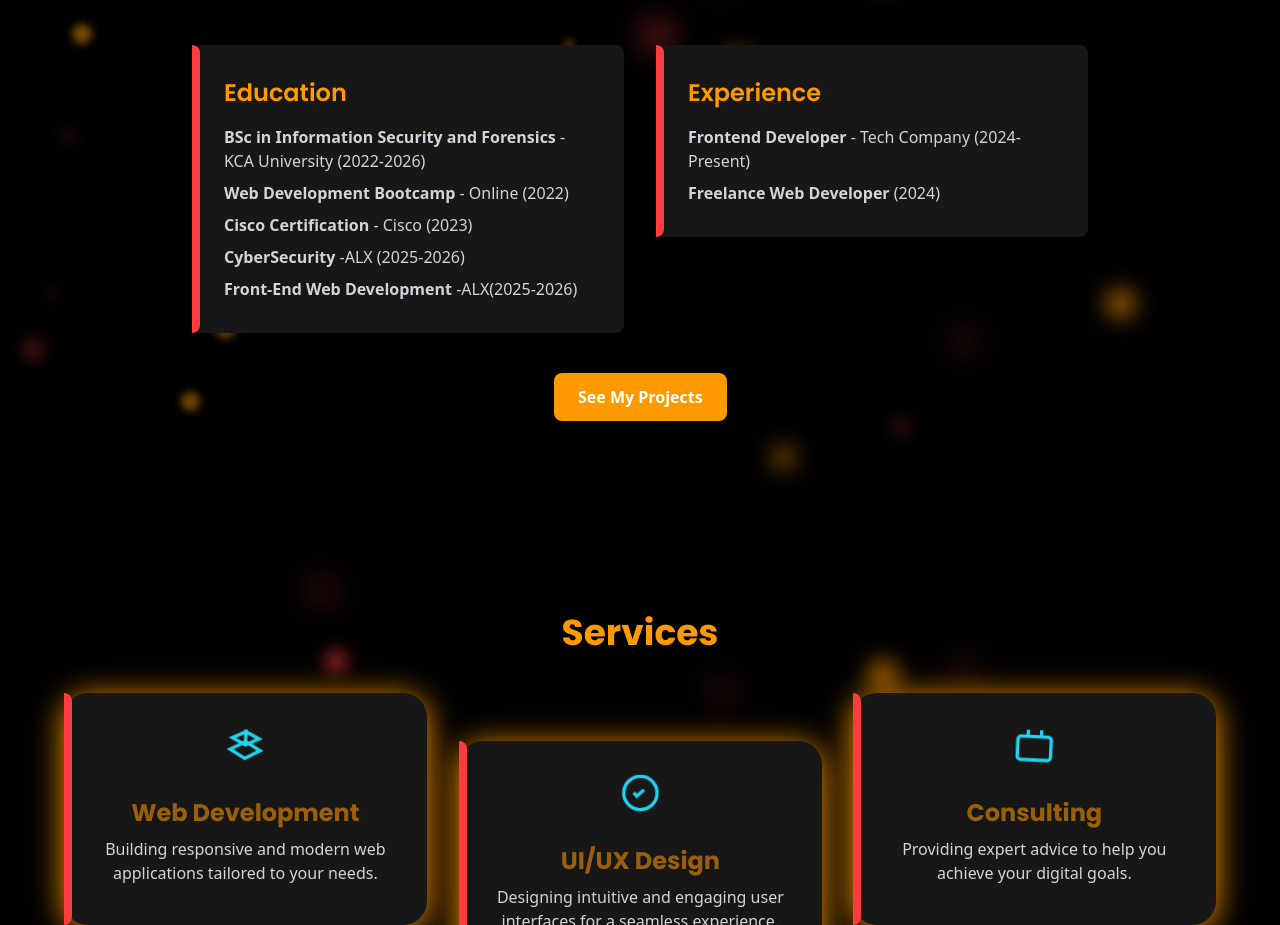
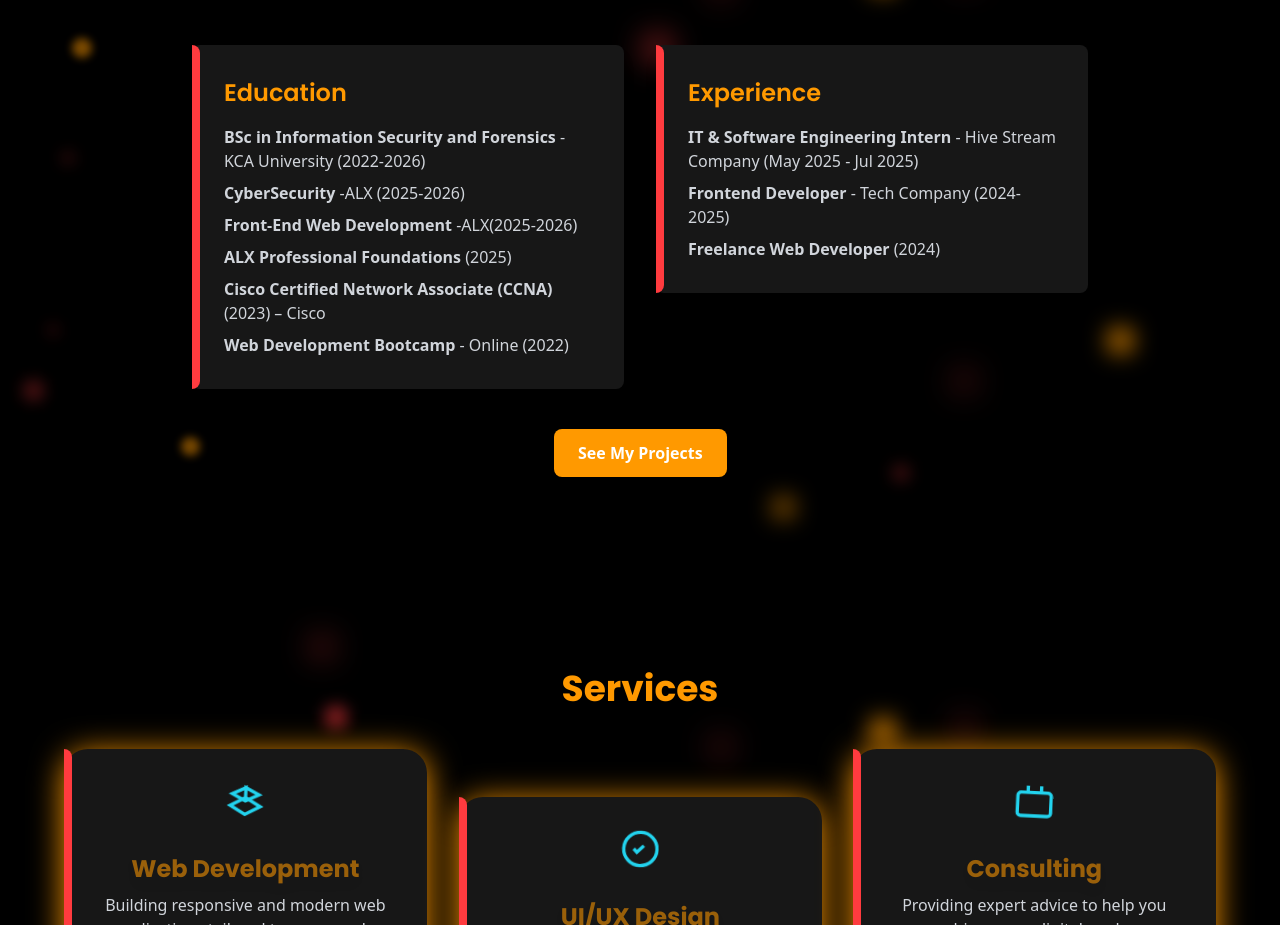
Before and after one commit to Ntinyari1/My-Portfolio, a React (Create React App) app: page / in a window 1280 px wide. Shown: the part 2222-3147 px from the top of the page. Built offline with nearby package versions, Linux system fonts and the light colour scheme.

Commit message:
Update education and experience sections in Resume.js
Removed outdated education entries and added new certifications and internship experience.

```diff
--- a/src/components/Resume.js
+++ b/src/components/Resume.js
@@ -14,10 +14,12 @@ const Resume = () => (
             <h3 className="text-xl md:text-2xl font-semibold mb-4 text-accent-orange">Education</h3>
             <ul className="text-gray-300 space-y-2">
               <li><span className="font-bold">BSc in Information Security and Forensics</span> - KCA University (2022-2026)</li>
-              <li><span className="font-bold">Web Development Bootcamp</span> - Online (2022)</li>
-              <li><span className="font-bold">Cisco Certification</span> - Cisco (2023)</li>
               <li><span className="font-bold">CyberSecurity</span> -ALX (2025-2026)</li>
               <li><span className="font-bold">Front-End Web Development</span> -ALX(2025-2026)</li>
+             <li><span className="font-bold">ALX Professional Foundations</span> (2025)</li>
+            <li> <span className="font-bold">Cisco Certified Network Associate (CCNA)</span> (2023) – Cisco</li>
+             <li><span className="font-bold">Web Development Bootcamp</span> - Online (2022)</li>
+
             </ul>
           </div>
         </FadeInSection>
@@ -26,7 +28,8 @@ const Resume = () => (
             <div className="absolute left-0 top-0 h-full w-2 bg-accent-red rounded-tr-lg rounded-br-lg"></div>
             <h3 className="text-xl md:text-2xl font-semibold mb-4 text-accent-orange">Experience</h3>
             <ul className="text-gray-300 space-y-2">
-              <li><span className="font-bold">Frontend Developer</span> - Tech Company (2024-Present)</li>
+              <li><span className="font-bold">IT & Software Engineering Intern</span> - Hive Stream Company (May 2025 - Jul 2025)</li>
+              <li><span className="font-bold">Frontend Developer</span> - Tech Company (2024-2025)</li>
               <li><span className="font-bold">Freelance Web Developer</span> (2024)</li>
             </ul>
           </div>
```
